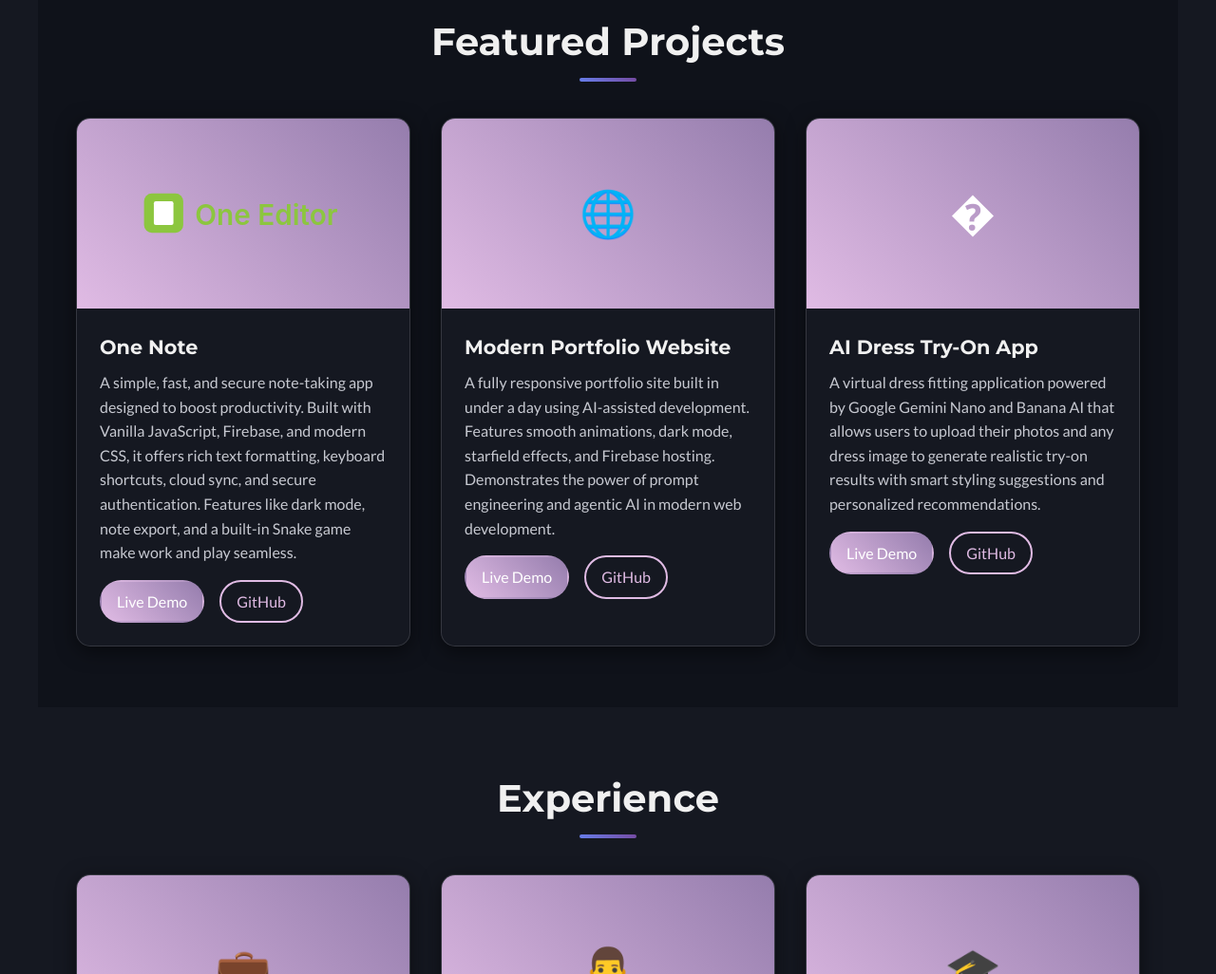
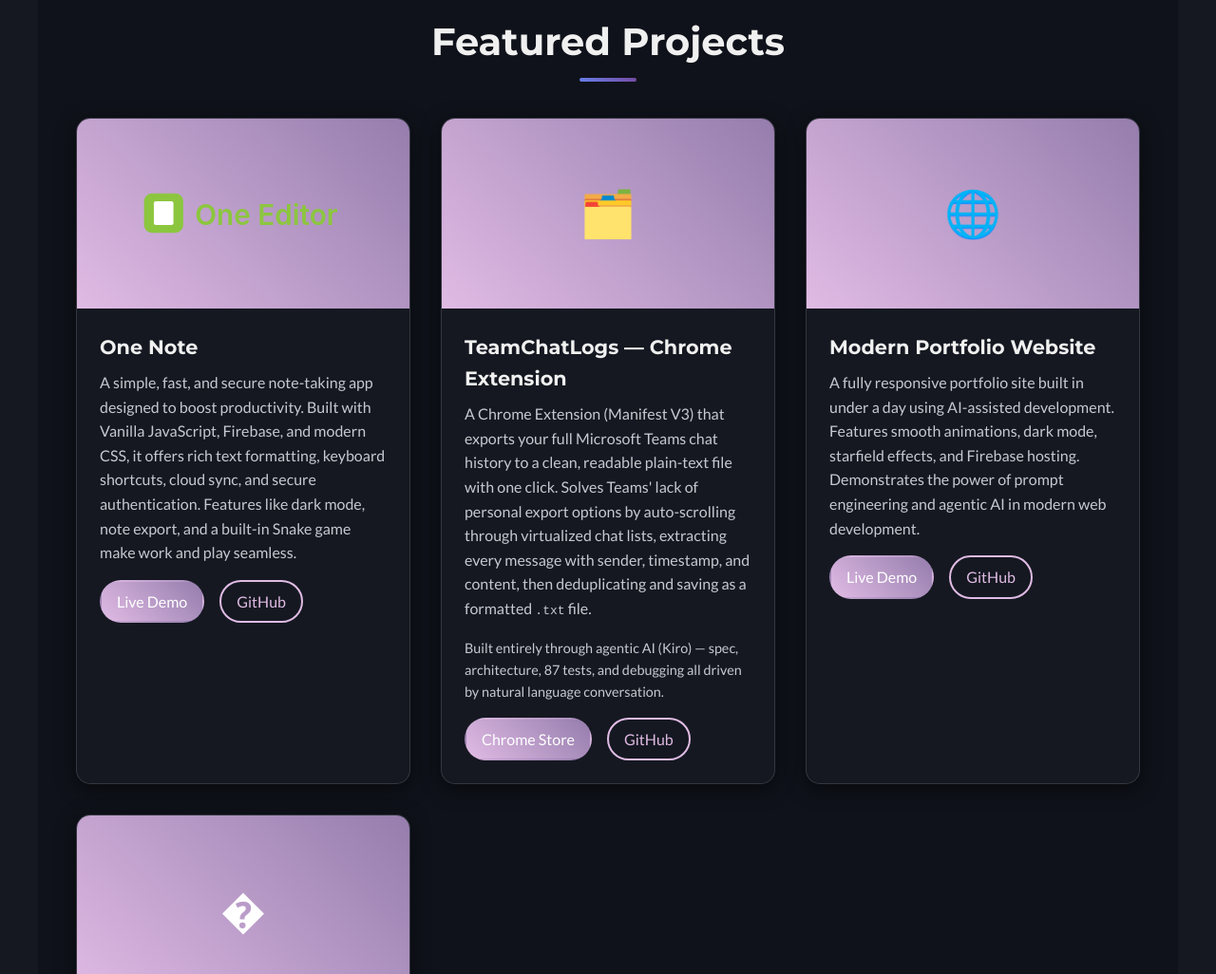
Before and after one commit to avnishy84/portfolio-website, a website with bundled scripts: page index.html in a window 1280 px wide. Shown: the part 1600-2626 px from the top of the page at 95% size. Built offline with nearby package versions, Linux system fonts and the light colour scheme.

Commit message:
Added new feature

```diff
--- a/index.html
+++ b/index.html
@@ -125,6 +125,18 @@
                             <div class="project-links">
                                 <a href="https://notepad-2-e34b1.web.app/" target="_blank">Live Demo</a>
                                 <a href="https://github.com/avnishy84/notepad-2" target="_blank">GitHub</a>
+                            </div>
+                        </div>
+                    </div>
+                    <div class="project-card">
+                        <div class="project-image">🗂️</div>
+                        <div class="project-content">
+                            <h3>TeamChatLogs — Chrome Extension</h3>
+                            <p>A Chrome Extension (Manifest V3) that exports your full Microsoft Teams chat history to a clean, readable plain-text file with one click. Solves Teams' lack of personal export options by auto-scrolling through virtualized chat lists, extracting every message with sender, timestamp, and content, then deduplicating and saving as a formatted <code>.txt</code> file.</p>
+                            <p style="margin-top: 0.5rem; color: var(--color-text-muted); font-size: 0.9rem;">Built entirely through agentic AI (Kiro) — spec, architecture, 87 tests, and debugging all driven by natural language conversation.</p>
+                            <div class="project-links">
+                                <a href="#" target="_blank">Chrome Store</a>
+                                <a href="https://github.com/avnishy84" target="_blank">GitHub</a>
                             </div>
                         </div>
                     </div>
```
Also changed, not shown: .kiro/steering/project-context.md (added).
